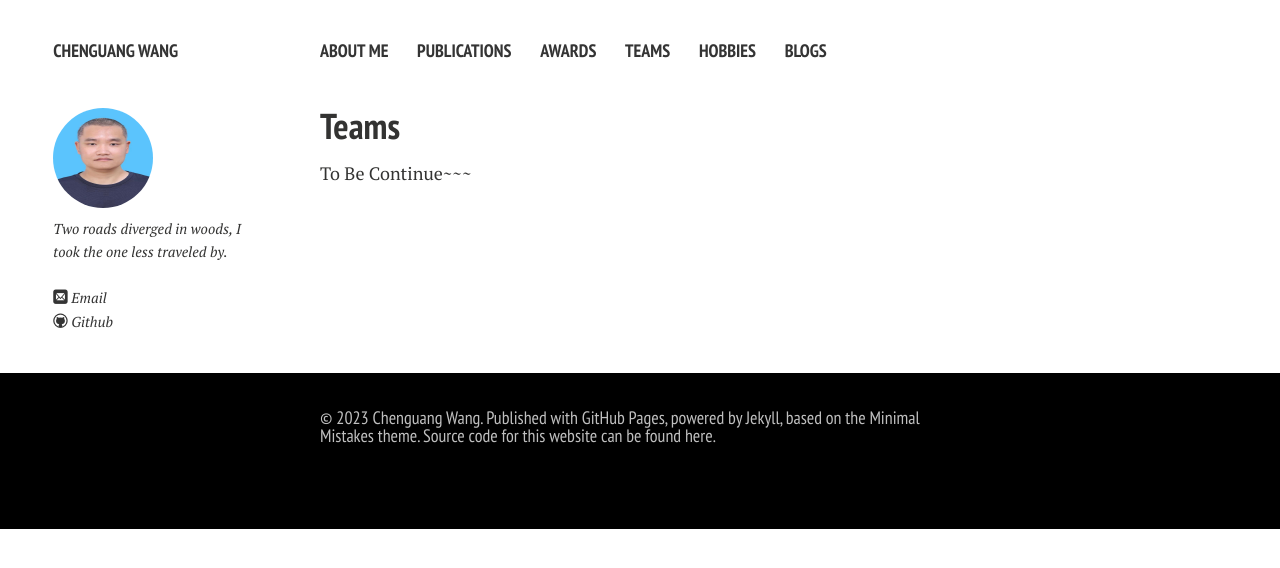
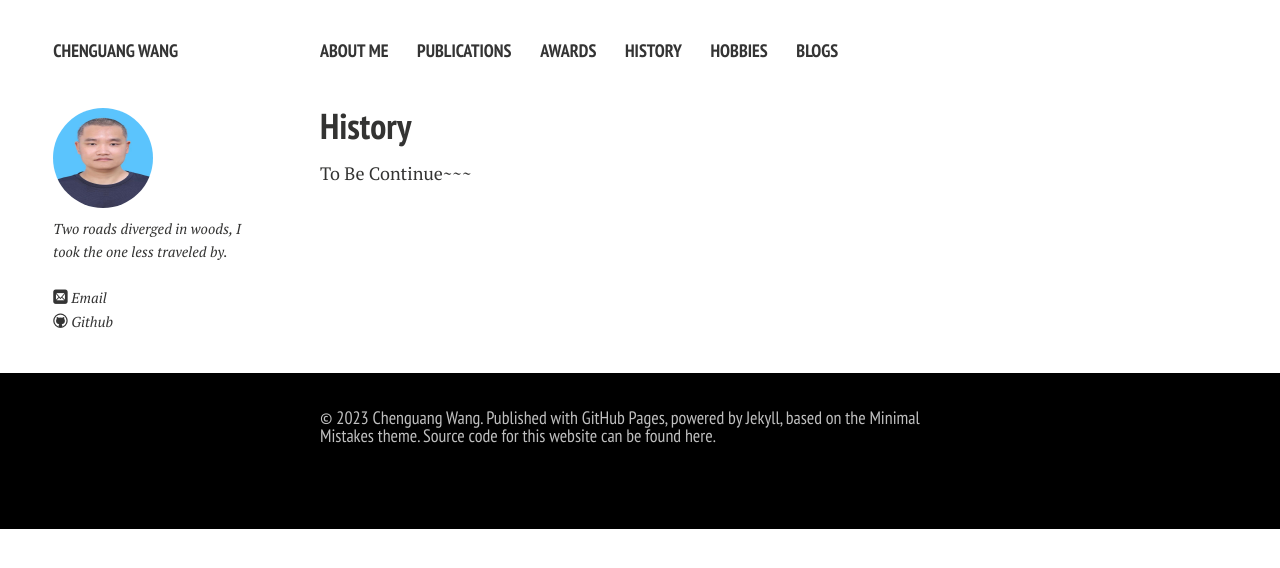
Before and after one commit to milan011/milan011.github.io, a Jekyll site: the page built from history.md, in a window 1280 px wide. Shown: the top 568 px of the page. Built offline with Jekyll 4.4.1, drawn with Linux system fonts in a browser that asks for light colours; nearby versions of some CDN libraries; our own code applies the rules of GitHub Pages for plain Markdown files; comment, search, counter and statistics services are not loaded; a style sheet for code colours, icons or effects is not loaded.

Commit message:
use site template

```diff
--- a/_config.yml
+++ b/_config.yml
@@ -42,8 +42,10 @@ links:
     url: /publications/
   - title: Awards
     url: /awards/
-  - title: Teams
-    url: /teams/
+  #- title: Teams
+    #url: /teams/
+  - title: History
+    url: /history/
   - title: Hobbies
     url: /hobbies/
   # - title: Notes
--- a/teams.md
+++ b/history.md
@@ -1,3 +1,3 @@
-## Teams
+## History
 
 To Be Continue~~~
```
